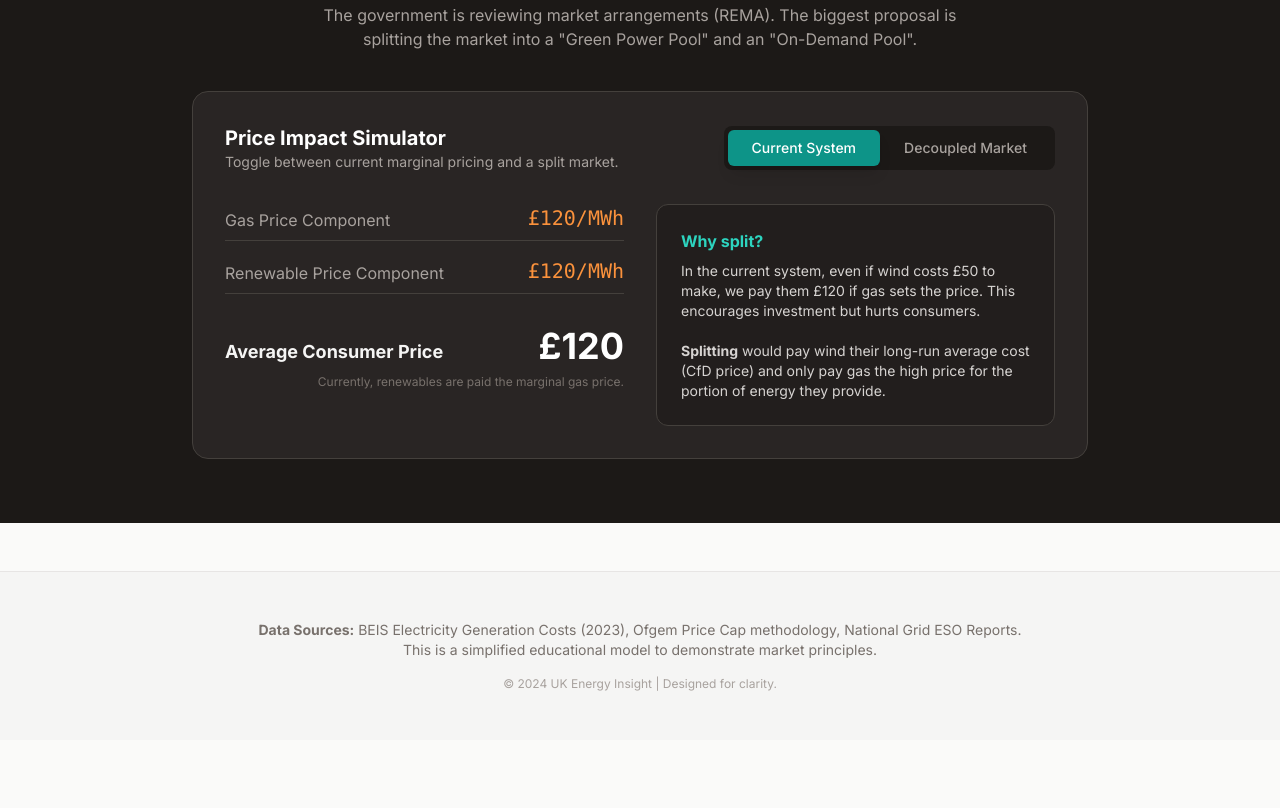
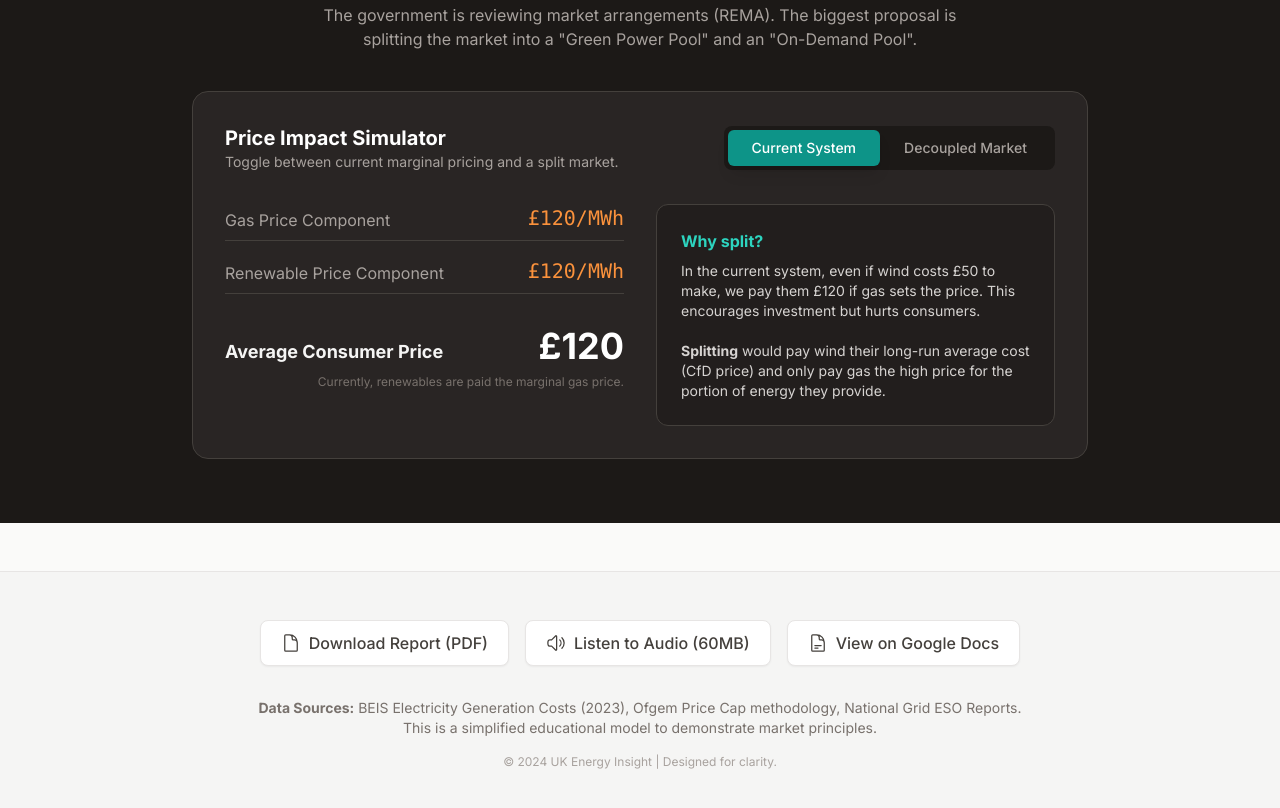
Before and after one commit to mbattye/uk-electricity-prices, a plain HTML site: page index.html in a window 1280 px wide. Shown: the part 2851-3659 px from the top of the page. Before the commit the page ends 3591 px from the top, so only its background shows below. Drawn offline with nearby package versions, Linux system fonts and the light colour scheme.

Commit message:
Adding report, audio and docs to download and view.

```diff
--- a/index.html
+++ b/index.html
@@ -340,6 +340,31 @@
     <!-- Footer -->
     <footer class="bg-stone-100 py-12 border-t border-stone-200 mt-12">
         <div class="max-w-7xl mx-auto px-4 sm:px-6 lg:px-8 text-center">
+
+            <!-- Resources -->
+            <div class="flex flex-wrap justify-center gap-4 mb-8">
+                <a href="downloads/report.pdf" target="_blank" class="inline-flex items-center gap-2 px-5 py-2.5 rounded-lg bg-white border border-stone-200 text-stone-700 font-medium hover:border-teal-500 hover:text-teal-600 transition-colors shadow-sm">
+                    <svg xmlns="http://www.w3.org/2000/svg" fill="none" viewBox="0 0 24 24" stroke-width="1.5" stroke="currentColor" class="w-5 h-5">
+                        <path stroke-linecap="round" stroke-linejoin="round" d="M19.5 14.25v-2.625a3.375 3.375 0 00-3.375-3.375h-1.5A1.125 1.125 0 0113.5 7.125v-1.5a3.375 3.375 0 00-3.375-3.375H8.25m2.25 0H5.625c-.621 0-1.125.504-1.125 1.125v17.25c0 .621.504 1.125 1.125 1.125h12.75c.621 0 1.125-.504 1.125-1.125V11.25a9 9 0 00-9-9z" />
+                    </svg>
+                    Download Report (PDF)
+                </a>
+
+                <a href="downloads/audio.m4a" target="_blank" class="inline-flex items-center gap-2 px-5 py-2.5 rounded-lg bg-white border border-stone-200 text-stone-700 font-medium hover:border-teal-500 hover:text-teal-600 transition-colors shadow-sm">
+                    <svg xmlns="http://www.w3.org/2000/svg" fill="none" viewBox="0 0 24 24" stroke-width="1.5" stroke="currentColor" class="w-5 h-5">
+                        <path stroke-linecap="round" stroke-linejoin="round" d="M19.114 5.636a9 9 0 010 12.728M16.463 8.288a5.25 5.25 0 010 7.424M6.75 8.25l4.72-4.72a.75.75 0 011.28.53v15.88a.75.75 0 01-1.28.53l-4.72-4.72H4.51c-.88 0-1.704-.507-1.938-1.354A9.01 9.01 0 012.25 12c0-.83.112-1.633.322-2.396C2.806 8.756 3.63 8.25 4.51 8.25H6.75z" />
+                    </svg>
+                    Listen to Audio (60MB)
+                </a>
+
+                <a href="https://docs.google.com/document/d/1q8nozvUskl14RmgMaaYE6kDmOSYX6y3lF7lCnDwAKnQ/edit?usp=sharing" target="_blank" class="inline-flex items-center gap-2 px-5 py-2.5 rounded-lg bg-white border border-stone-200 text-stone-700 font-medium hover:border-teal-500 hover:text-teal-600 transition-colors shadow-sm">
+                    <svg xmlns="http://www.w3.org/2000/svg" fill="none" viewBox="0 0 24 24" stroke-width="1.5" stroke="currentColor" class="w-5 h-5">
+                        <path stroke-linecap="round" stroke-linejoin="round" d="M19.5 14.25v-2.625a3.375 3.375 0 00-3.375-3.375h-1.5A1.125 1.125 0 0113.5 7.125v-1.5a3.375 3.375 0 00-3.375-3.375H8.25m0 12.75h7.5m-7.5 3H12M10.5 2.25H5.625c-.621 0-1.125.504-1.125 1.125v17.25c0 .621.504 1.125 1.125 1.125h12.75c.621 0 1.125-.504 1.125-1.125V11.25a9 9 0 00-9-9z" />
+                    </svg>
+                    View on Google Docs
+                </a>
+            </div>
+
             <p class="text-stone-500 text-sm">
                 <strong>Data Sources:</strong> BEIS Electricity Generation Costs (2023), Ofgem Price Cap methodology, National Grid ESO Reports.
                 <br>This is a simplified educational model to demonstrate market principles.
```
Also changed, not shown: vercel.json, 2 other files.
